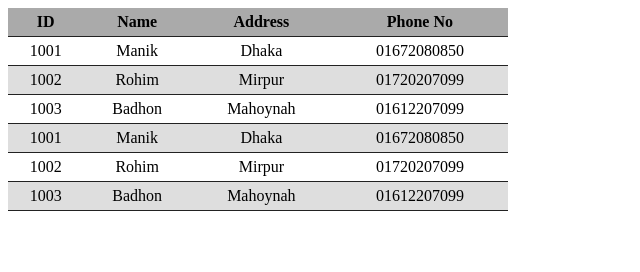
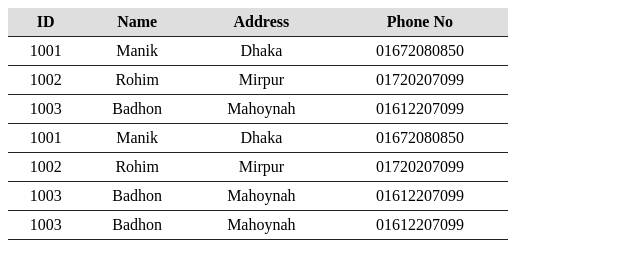
Before and after one commit to himontalukdar/Learn-Software, a plain HTML site: page index.html in a window 1280 px wide. Shown: the whole page, without its empty margins (0-640 px from the left). Drawn offline with Linux system fonts and the light colour scheme.

Commit message:
2nd css line edited

```diff
--- a/index.html
+++ b/index.html
@@ -7,6 +7,7 @@
     <link rel="stylesheet" href="style.css">
 </head>
 <body>
+
     <table>
             <tr>
                 <th>ID</th>
@@ -50,6 +51,12 @@
                 <td>Mahoynah</td>
                 <td>01612207099</td>
             </tr>
+            <tr>
+                <td>1003</td>
+                <td>Badhon</td>
+                <td>Mahoynah</td>
+                <td>01612207099</td>
+            </tr>
     </table>
 </body>
 </html>
--- a/style.css
+++ b/style.css
@@ -1,27 +1,25 @@
-table{
+table {
     width: 500px;
     height: auto;
     border-collapse: collapse;
 }
-table tr{
-    border-bottom: 1px solid #222;
+table tr {
+        border-bottom: 1px solid #222;
+}
+table tr th {
+    padding: 5px;
+    background: #dedede;
+}
+table tr td {
+    padding: 5px;
+    text-align: center;
+    vertical-align: middle;
 }
 table tr:hover{
     background: #dadada;
 }
-table tr:nth-child(odd){
-    background: #dedede;
+table tr:nth-child(){
+    background: #8fe0f5;
+    width: 36px;
+    height: 36px;
 }
-
-table tr th{
-        padding: 5px;
-        background: #aaa;
-}
-table tr td{
-        padding: 5px;
-        text-align: center;
-        vertical-align: middle;
-}
-table, tr, th, td{
-   /* border: 1px solid #222;*/
-}
```
